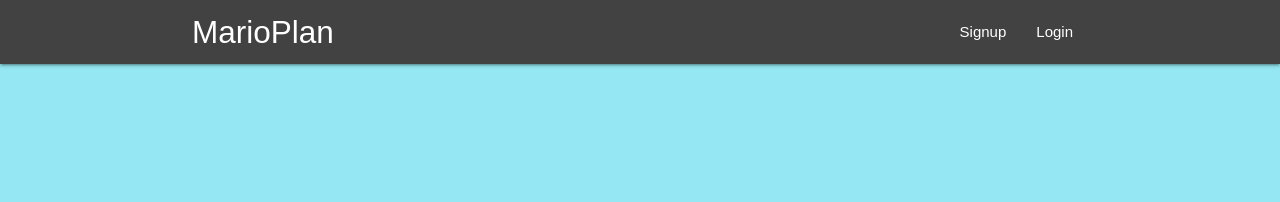
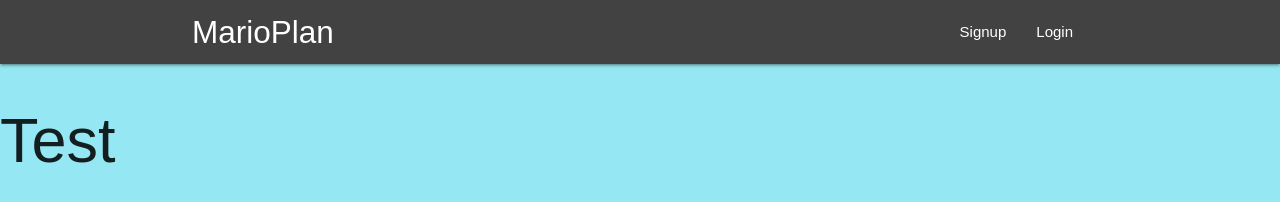
Before and after one commit to even713/marioplan, a plain HTML site: page index.html in a window 1280 px wide. Drawn offline with nearby package versions, Linux system fonts and the light colour scheme.

Commit message:
update index

```diff
--- a/index.html
+++ b/index.html
@@ -1 +1,3 @@
-<!doctype html><html lang="en"><head><meta charset="utf-8"><link rel="shortcut icon" href="/favicon.ico"><meta name="viewport" content="width=device-width,initial-scale=1,shrink-to-fit=no"><meta name="theme-color" content="#000000"><link rel="manifest" href="/manifest.json"><link rel="stylesheet" href="https://cdnjs.cloudflare.com/ajax/libs/materialize/1.0.0-beta/css/materialize.min.css"><title>React App</title><link href="/static/css/main.7686fdd2.css" rel="stylesheet"></head><body><noscript>You need to enable JavaScript to run this app.</noscript><div id="root"></div><script src="https://cdnjs.cloudflare.com/ajax/libs/materialize/1.0.0-beta/js/materialize.min.js"></script><script type="text/javascript" src="/static/js/main.74c36424.js"></script></body></html>
+<!doctype html><html lang="en"><head><meta charset="utf-8"><link rel="shortcut icon" href="/favicon.ico"><meta name="viewport" content="width=device-width,initial-scale=1,shrink-to-fit=no"><meta name="theme-color" content="#000000"><link rel="manifest" href="/manifest.json"><link rel="stylesheet" href="https://cdnjs.cloudflare.com/ajax/libs/materialize/1.0.0-beta/css/materialize.min.css"><title>React App</title><link href="/static/css/main.7686fdd2.css" rel="stylesheet"></head><body><noscript>You need to enable JavaScript to run this app.</noscript><div id="root"></div><script src="https://cdnjs.cloudflare.com/ajax/libs/materialize/1.0.0-beta/js/materialize.min.js"></script><script type="text/javascript" src="/static/js/main.74c36424.js"></script>
+<h1>Test</h1>
+</body></html>
```
